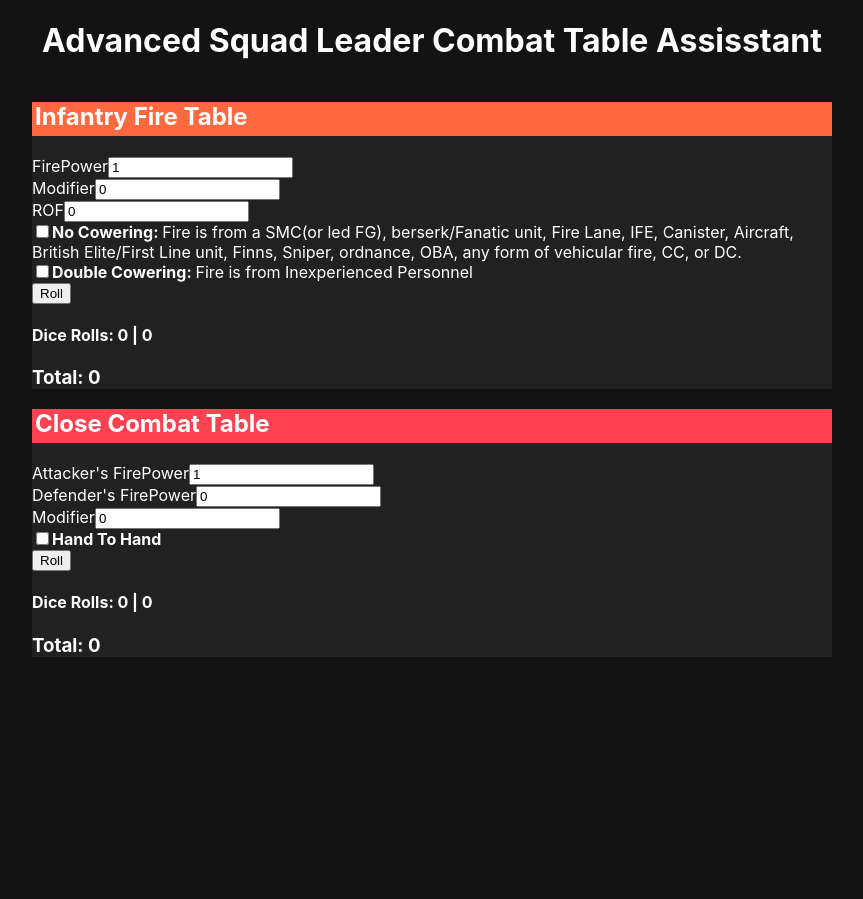
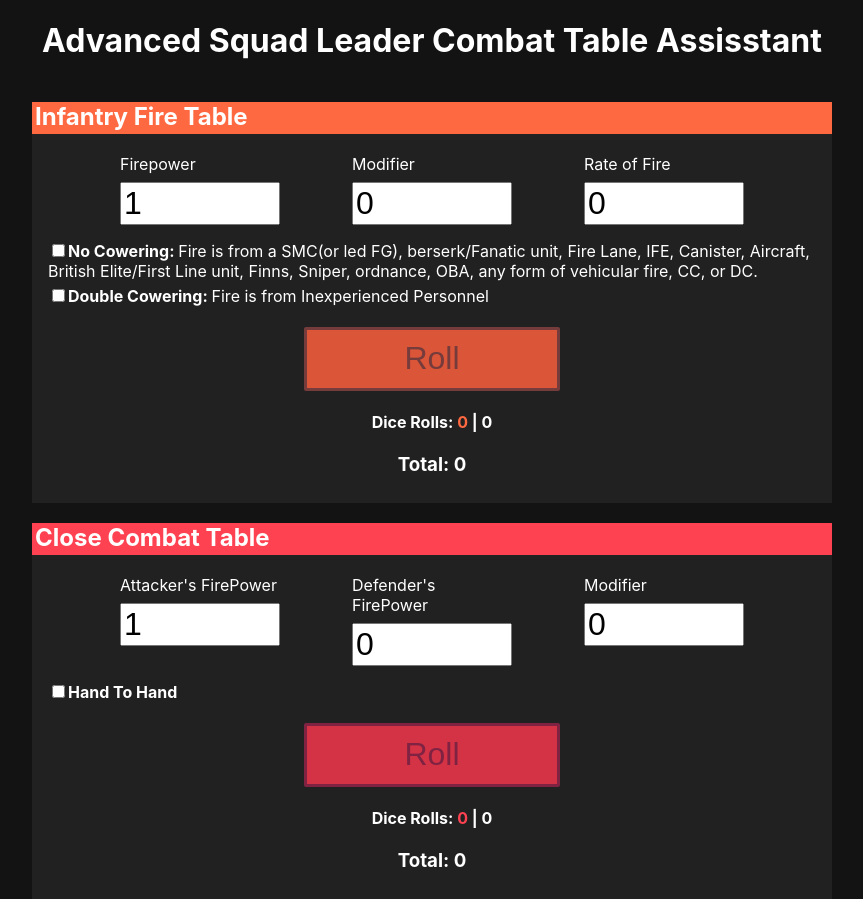
Before and after one commit to deadhandfailsafe/asl-ift, a React (Create React App) app: page / in a window 1280 px wide. Shown: the whole page, without its empty margins (208-1071 px from the left). Before the commit the page ends 800 px from the top, so only its background shows below. Built offline with nearby package versions, Linux system fonts and the light colour scheme.

Commit message:
Most styling for the app done, more to come in the future. It is very messy right now, lots of code cleaning and better seperation for the react ideal to come

```diff
--- a/src/components/AlertResult.js
+++ b/src/components/AlertResult.js
@@ -1,10 +1,23 @@
 import React from 'react';
+import styled from 'styled-components';
+
+const Alert = styled.div`
+  text-align: center;
+  font-size: 2em;
+  color: #fcfcfc;
+  background-color: #42548d;
+
+  h4 {
+    margin-top: 0.5em;
+    margin-bottom: 0;
+  }
+`;
 
 const AlertResult = ({ alertHeader }) => {
   return (
-    <div>
+    <Alert>
       <h4>{alertHeader}</h4>
-    </div>
+    </Alert>
   );
 };
 
--- a/src/components/BoxValue.js
+++ b/src/components/BoxValue.js
@@ -1,8 +1,22 @@
 import React from 'react';
+import styled from 'styled-components';
+
+const Box = styled.div`
+  display: flex;
+  flex-flow: column;
+  width: 10em;
+
+  label {
+    padding-bottom: 0.5em;
+  }
+  input {
+    font-size: 2em;
+  }
+`;
 
 const BoxValue = ({ title, thisNumberValue, thisStateSet }) => {
   return (
-    <div>
+    <Box>
       <label>{title}</label>
       <input
         type="number"
@@ -10,7 +24,7 @@
         value={thisNumberValue}
         onChange={event => thisStateSet(event.target.value)}
       />
-    </div>
+    </Box>
   );
 };
 
--- a/src/components/CardCC.js
+++ b/src/components/CardCC.js
@@ -8,11 +8,27 @@
 
 const ContainerCC = styled.div`
   background-color: #212121;
+  padding-bottom: 0.5em;
 
   h2 {
     background-color: #ff4252;
     padding-left: 3px;
-    padding-bottom: 5px;
+    padding-bottom: 3px;
+  }
+  form {
+    padding-left: 1em;
+    padding-right: 1em;
+    padding-bottom: 1em;
+  }
+  .div-boxes {
+    display: flex;
+    flex-flow: wrap;
+    justify-content: space-evenly;
+    padding-bottom: 1em;
+  }
+  .div-roller {
+    display: flex;
+    justify-content: center;
   }
 `;
 
@@ -28,6 +44,7 @@
     <ContainerCC>
       <h2>Close Combat Table</h2>
       <form>
+        <div className="div-boxes">
           <BoxValue
             title="Attacker's FirePower"
             thisNumberValue={atkFirePower}
@@ -43,6 +60,7 @@
             thisNumberValue={closeCombatModifier}
             thisStateSet={setCloseCombatModifier}
           />
+        </div>
         <CheckBoxValue
           title="Hand To Hand"
           info=""
@@ -50,6 +68,7 @@
           thisStateSet={setHandToHand}
         />
       </form>
+      <div className="div-roller">
         <DiceRollerCC
           atkFirePower={atkFirePower}
           defFirePower={defFirePower}
@@ -58,6 +77,7 @@
           setCombatRatio={setCombatRatio}
           setCloseCombatResult={setCloseCombatResult}
         />
+      </div>
       {combatRatio !== '' && <AlertResult alertHeader={combatRatio} />}
       {closeCombatResult !== '' && (
         <AlertResult alertHeader={closeCombatResult} />
--- a/src/components/CardIFT.js
+++ b/src/components/CardIFT.js
@@ -8,11 +8,27 @@
 
 const ContainerIFT = styled.div`
   background-color: #212121;
+  padding-bottom: 0.5em;
 
   h2 {
     background-color: #ff6942;
     padding-left: 3px;
-    padding-bottom: 5px;
+    padding-bottom: 3px;
+  }
+  form {
+    padding-left: 1em;
+    padding-right: 1em;
+    padding-bottom: 1em;
+  }
+  .div-boxes {
+    display: flex;
+    flex-flow: wrap;
+    justify-content: space-evenly;
+    padding-bottom: 1em;
+  }
+  .div-roller {
+    display: flex;
+    justify-content: center;
   }
 `;
 
@@ -30,8 +46,9 @@
     <ContainerIFT>
       <h2>Infantry Fire Table</h2>
       <form>
+        <div className="div-boxes">
           <BoxValue
-          title="FirePower"
+            title="Firepower"
             thisNumberValue={firePower}
             thisStateSet={setFirePower}
           />
@@ -41,10 +58,11 @@
             thisStateSet={setCombatModifier}
           />
           <BoxValue
-          title="ROF"
+            title="Rate of Fire"
             thisNumberValue={rateOfFire}
             thisStateSet={setRateOfFire}
           />
+        </div>
         <CheckBoxValue
           title="No Cowering: "
           info="Fire is from a SMC(or led FG), berserk/Fanatic unit, Fire Lane, IFE, Canister, Aircraft, British Elite/First Line unit, Finns, Sniper, ordnance, OBA, any form of vehicular fire, CC, or DC."
@@ -58,6 +76,7 @@
           thisStateSet={setDoubleCowering}
         />
       </form>
+      <div className="div-roller">
         <DiceRollerIFT
           firePower={firePower}
           modifier={combatModifier}
@@ -68,6 +87,7 @@
           doubleCowering={doubleCowering}
           noCowering={noCowering}
         />
+      </div>
       {rofMaintained === true && (
         <AlertResult alertHeader="Rate of Fire Maintained!" />
       )}
--- a/src/components/CheckBoxValue.js
+++ b/src/components/CheckBoxValue.js
@@ -1,8 +1,13 @@
 import React from 'react';
+import styled from 'styled-components';
+
+const CheckBox = styled.div`
+  padding-bottom: 5px;
+`;
 
 const CheckBoxValue = ({ title, info, thisCheckValue, thisStateSet }) => {
   return (
-    <div>
+    <CheckBox>
       <label>
         <input
           type="checkbox"
@@ -12,7 +17,7 @@
         <strong>{title}</strong>
         {info}
       </label>
-    </div>
+    </CheckBox>
   );
 };
 
--- a/src/components/DiceRollerCC.js
+++ b/src/components/DiceRollerCC.js
@@ -1,7 +1,26 @@
 import React, { useState } from 'react';
+import styled from 'styled-components';
 import Random from 'random';
 
 import dataCC from '../data/dataCC.json';
+
+const Roller = styled.div`
+  text-align: center;
+
+  span {
+    color: #ff4252;
+  }
+`;
+
+const RollButton = styled.button`
+  width: 8em;
+  height: 2em;
+  background-color: #d43346;
+  color: #802343;
+  border: 3px solid #802343;
+  border-radius: 2px;
+  font-size: 2em;
+`;
 
 // Simple function to generate a 1d6 die roll.
 const generateDieRoll = () => {
@@ -67,8 +86,8 @@
   const [diceTotal, setDiceTotal] = useState(0);
 
   return (
-    <div>
-      <button
+    <Roller>
+      <RollButton
         onClick={() =>
           rollTheDice({
             setDieOne,
@@ -83,12 +102,12 @@
           })
         }>
         Roll
-      </button>
+      </RollButton>
       <h4>
-        Dice Rolls: {dieOne} | {dieTwo}
+        Dice Rolls: <span>{dieOne}</span> | {dieTwo}
       </h4>
       <h3>Total: {diceTotal}</h3>
-    </div>
+    </Roller>
   );
 };
 
--- a/src/components/DiceRollerIFT.js
+++ b/src/components/DiceRollerIFT.js
@@ -1,7 +1,26 @@
 import React, { useState } from 'react';
+import styled from 'styled-components';
 import Random from 'random';
 
 import dataIFT from '../data/dataIFT.json';
+
+const Roller = styled.div`
+  text-align: center;
+
+  span {
+    color: #ff6942;
+  }
+`;
+
+const RollButton = styled.button`
+  width: 8em;
+  height: 2em;
+  background-color: #db5538;
+  color: #763b3b;
+  border: 3px solid #763b3b;
+  border-radius: 2px;
+  font-size: 2em;
+`;
 
 // Simple function to generate a 1d6 die roll.
 const generateDieRoll = () => {
@@ -115,8 +134,8 @@
   const [diceTotal, setDiceTotal] = useState(0);
 
   return (
-    <div>
-      <button
+    <Roller>
+      <RollButton
         onClick={() =>
           rollTheDice({
             diceTotal,
@@ -134,12 +153,12 @@
           })
         }>
         Roll
-      </button>
+      </RollButton>
       <h4>
-        Dice Rolls: {dieOne} | {dieTwo}
+        Dice Rolls: <span>{dieOne}</span> | {dieTwo}
       </h4>
       <h3>Total: {diceTotal}</h3>
-    </div>
+    </Roller>
   );
 };
 
```
Lines whose indentation alone changed are shown as unchanged.
